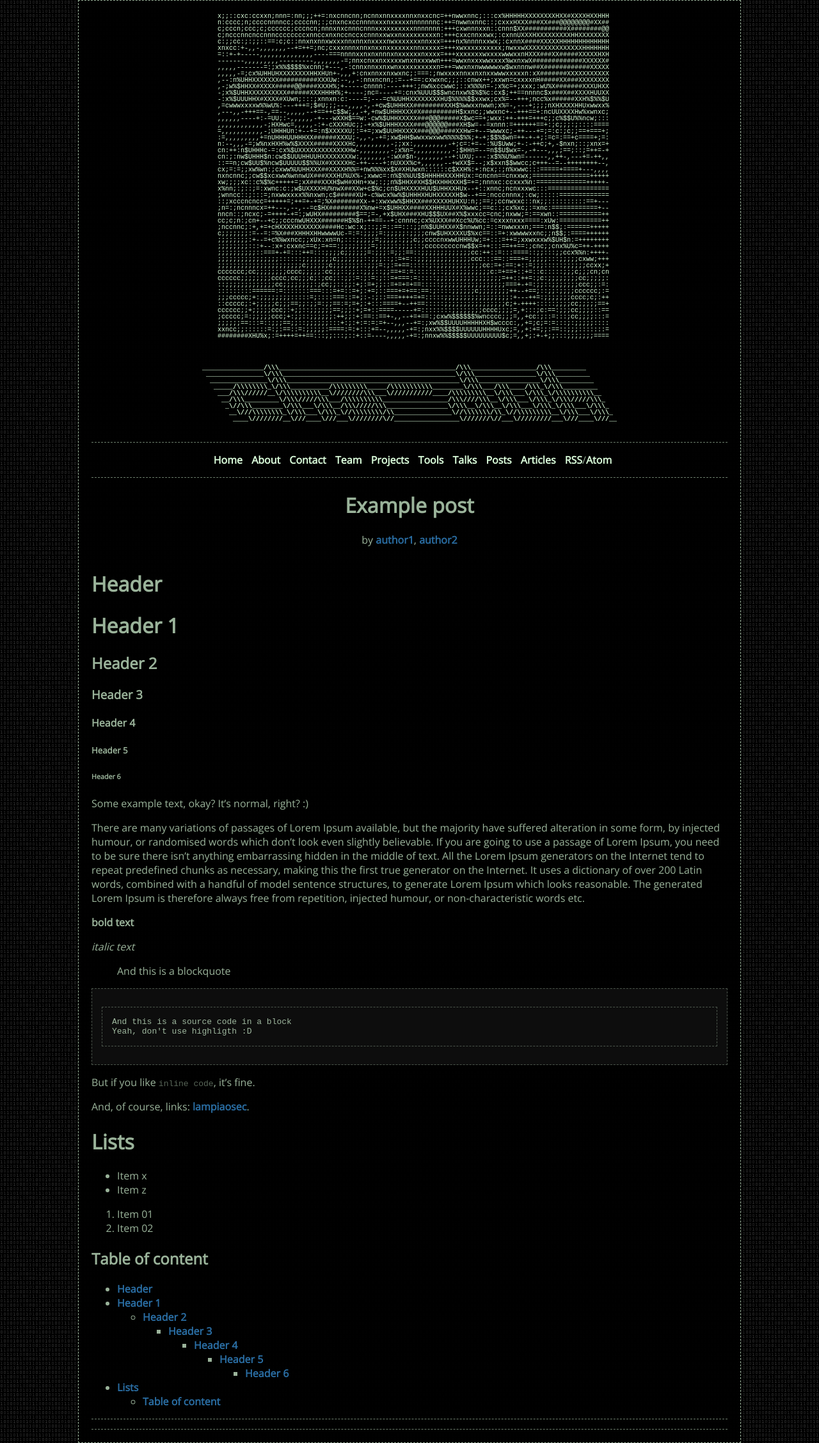
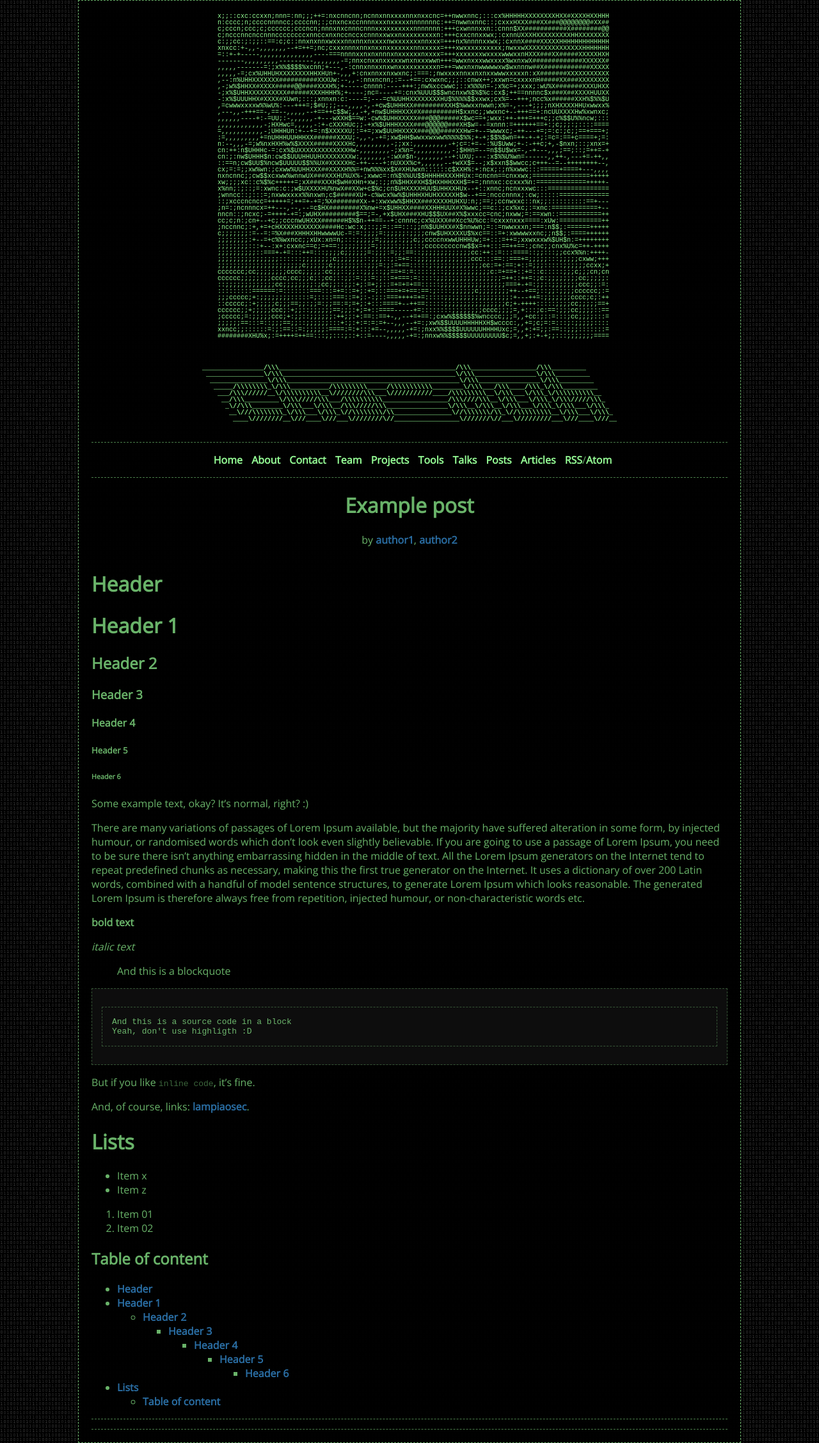
Before and after one commit to cha-duh/cha-duh.github.io, a Jekyll site: the page built from _posts/posts/2016-04-30-example-post.md, in a window 1280 px wide. Shown: the whole page at 64% size. Built offline with Jekyll 4.4.1, drawn with Linux system fonts in a browser that asks for light colours; comment, search, counter and statistics services are not loaded.

Commit message:
color change

```diff
--- a/assets/css/style.css
+++ b/assets/css/style.css
@@ -6,17 +6,17 @@ html {
 
 body {
 	background-color: rgba(0,0,0,0.97);
-	color: rgba(220,255,220,0.7);
+	color: rgba(150,255,150,0.7);
 	padding: 5px;
 	margin: auto;
 	width: 80%;
-	border: 1px dashed rgba(220,255,220,0.7);
+	border: 1px dashed rgba(150,255,150,0.7);
 	font-family: "Open Sans";
 }
 
 header, nav, main, footer {
 	margin: 15px;
-	border-bottom: 1px dashed rgba(220,255,220,0.5);
+	border-bottom: 1px dashed rgba(150,255,150,0.5);
 }
 
 header, nav {
@@ -24,7 +24,7 @@ header, nav {
 }
 
 .ascii {
-	color: rgba(220,255,220,1);
+	color: rgba(150,255,150,1);
 	font-weight: bold;
 }
 
@@ -44,7 +44,7 @@ nav ul li {
 
 nav ul li a {
 	text-decoration: none;
-	color: rgba(220,255,220,1);
+	color: rgba(150,255,150,1);
 }
 
 nav ul li a:hover {
@@ -75,15 +75,15 @@ pre {
 }
 
 .highlighter-rouge {
-	color: rgba(220,255,220,0.4);
+	color: rgba(150,255,150,0.4);
 }
 
 .highlight {
-	color: rgba(220,255,220,0.7);
+	color: rgba(150,255,150,0.7);
 }
 
 .highlight {
-	border: 1px dashed rgba(220,255,220,0.3);
+	border: 1px dashed rgba(150,255,150,0.3);
 	padding: 15px;
 	background-color: #0D0D0D;
 }
@@ -91,7 +91,7 @@ pre {
 img, main iframe {
 	width: 80%;
 	margin-left: 10%;
-	border: 1px dashed rgba(220,255,220,0.5);
+	border: 1px dashed rgba(150,255,150,0.5);
 }
 
 main header {
```
